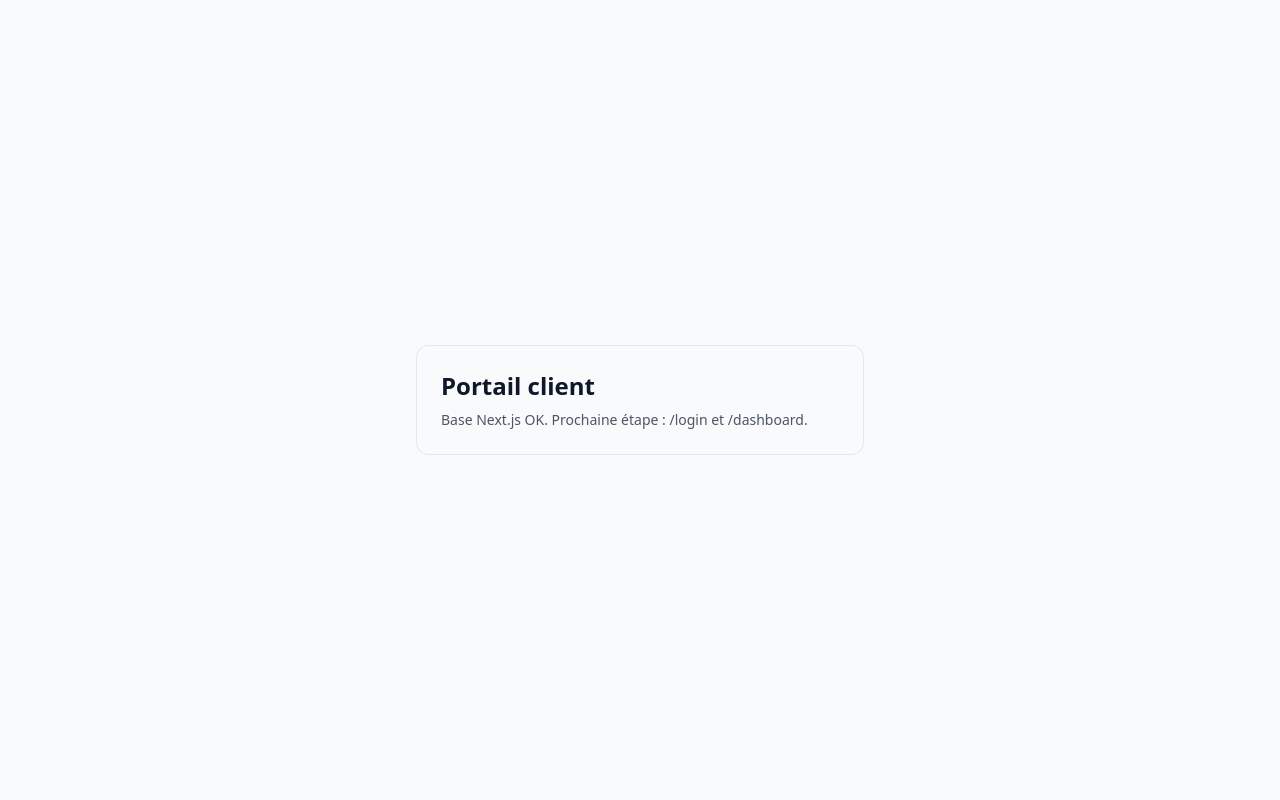
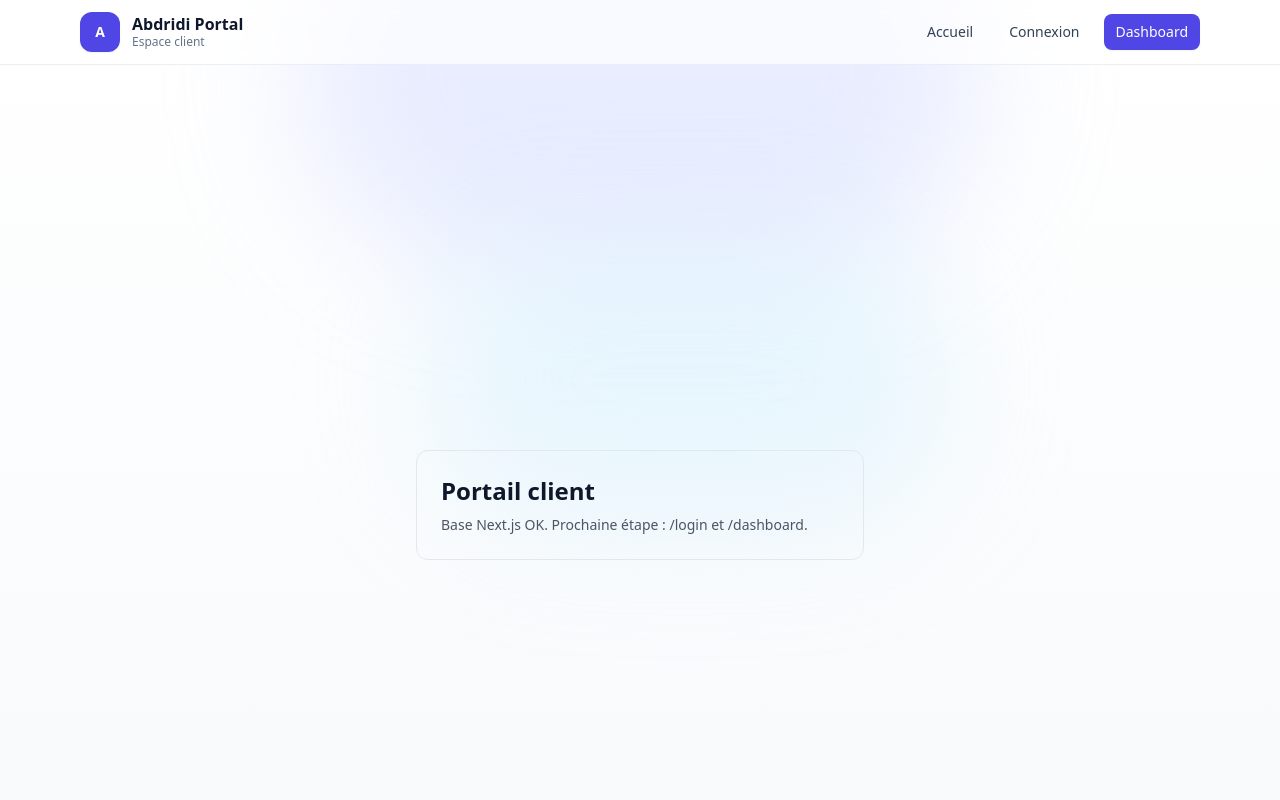
Before and after one commit to bilel83502-sketch/abdridi-portal, a Next.js app: page / in a window 1280 px wide. Shown: the top 800 px of the page. Built offline with nearby package versions, Linux system fonts and the light colour scheme.

Commit message:
Update layout.tsx

```diff
--- a/app/layout.tsx
+++ b/app/layout.tsx
@@ -1,18 +1,64 @@
 import "./globals.css";
+import type { Metadata } from "next";
 
-export const metadata = {
+export const metadata: Metadata = {
   title: "Abdridi Portal",
-  description: "Portail client",
+  description: "Espace client sécurisé",
 };
 
 export default function RootLayout({
   children,
-}: {
-  children: React.ReactNode;
-}) {
+}: Readonly<{ children: React.ReactNode }>) {
   return (
     <html lang="fr">
-      <body>{children}</body>
+      <body className="min-h-screen">
+        {/* Background */}
+        <div className="fixed inset-0 -z-10">
+          <div className="absolute inset-0 bg-gradient-to-b from-white to-slate-50" />
+          <div className="absolute left-1/2 top-[-120px] h-[380px] w-[680px] -translate-x-1/2 rounded-full bg-indigo-200/40 blur-3xl" />
+          <div className="absolute left-1/3 top-[240px] h-[280px] w-[520px] rounded-full bg-sky-200/30 blur-3xl" />
+        </div>
+
+        {/* Top bar */}
+        <header className="sticky top-0 z-20 border-b border-slate-200/70 bg-white/70 backdrop-blur">
+          <div className="mx-auto flex w-full max-w-6xl items-center justify-between px-4 py-3">
+            <div className="flex items-center gap-3">
+              <div className="grid h-10 w-10 place-items-center rounded-xl bg-indigo-600 text-white shadow-sm">
+                <span className="text-sm font-bold">A</span>
+              </div>
+              <div className="leading-tight">
+                <div className="font-semibold">Abdridi Portal</div>
+                <div className="text-xs text-slate-500">Espace client</div>
+              </div>
+            </div>
+
+            <nav className="flex items-center gap-3 text-sm">
+              <a className="rounded-lg px-3 py-2 text-slate-700 hover:bg-slate-100" href="/">
+                Accueil
+              </a>
+              <a className="rounded-lg px-3 py-2 text-slate-700 hover:bg-slate-100" href="/login">
+                Connexion
+              </a>
+              <a
+                className="rounded-lg bg-indigo-600 px-3 py-2 font-medium text-white shadow-sm hover:bg-indigo-700"
+                href="/dashboard"
+              >
+                Dashboard
+              </a>
+            </nav>
+          </div>
+        </header>
+
+        <main className="mx-auto w-full max-w-6xl px-4 py-10">
+          {children}
+        </main>
+
+        <footer className="border-t border-slate-200/70 bg-white/60 backdrop-blur">
+          <div className="mx-auto w-full max-w-6xl px-4 py-6 text-xs text-slate-500">
+            © {new Date().getFullYear()} Abdridi — Portail client
+          </div>
+        </footer>
+      </body>
     </html>
   );
 }
```
